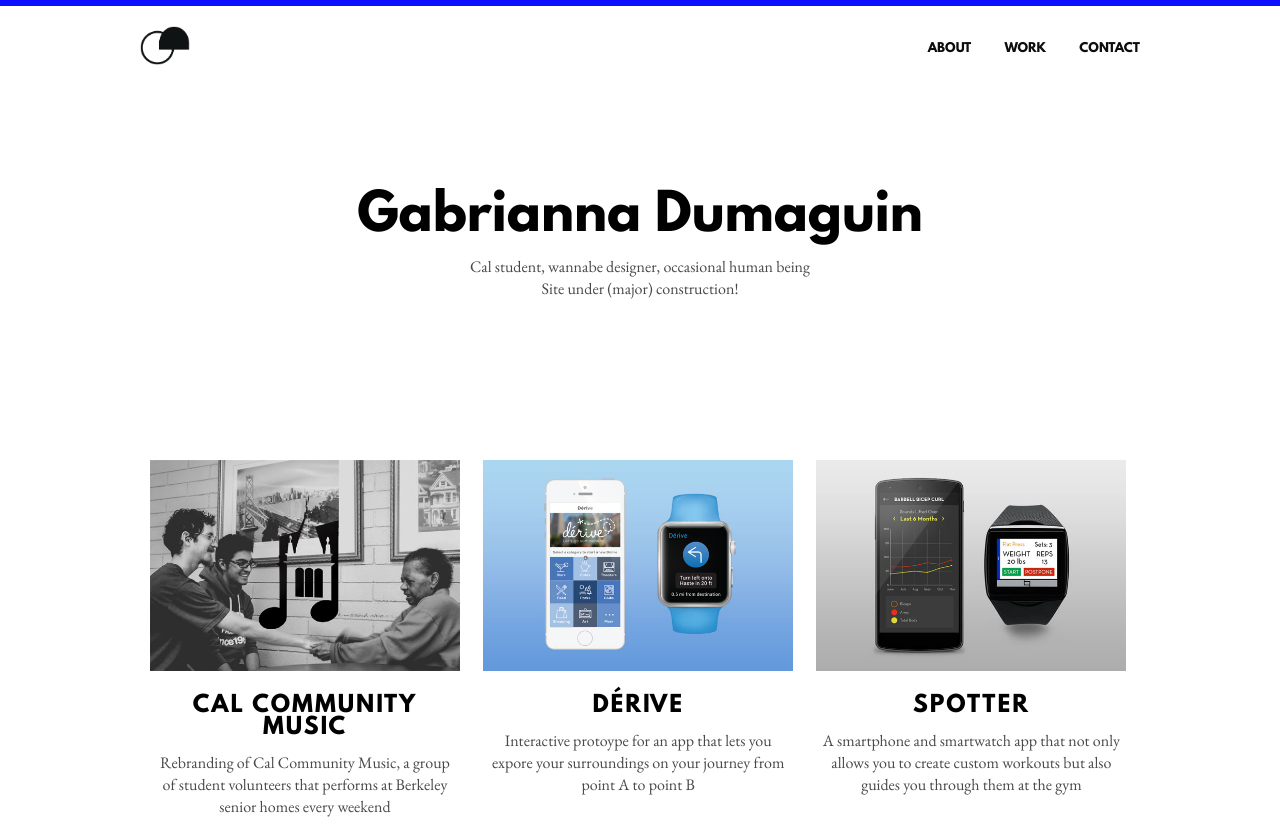
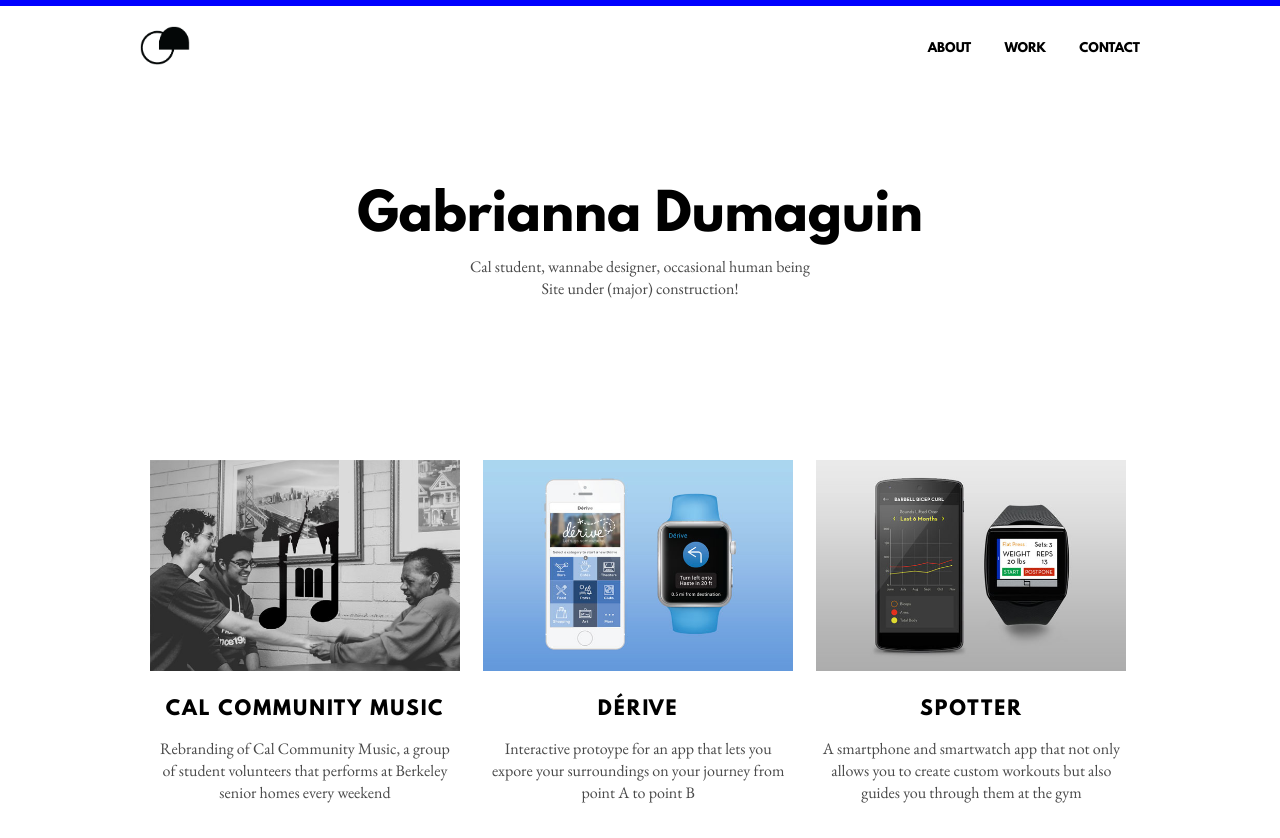
Before and after one commit to gabriannad/gabriannad.github.io, a plain HTML site: page index.html in a window 1280 px wide. Shown: the top 838 px of the page. Drawn offline with nearby package versions, Linux system fonts and the light colour scheme.

Commit message:
h2 size, removed nav bg

```diff
--- a/css/style.css
+++ b/css/style.css
@@ -25,8 +25,6 @@ nav {
 	left: 0;
 	height: 80px;
 	width: 100%;
-	opacity: .95;
-	background-color: #ffffff;
 	border-top: 6px solid #0000FF;
 	border-bottom: 0px solid #eeeeee;
 }
@@ -108,7 +106,8 @@ div.description {
 	text-transform: uppercase;
 	margin: 0;
 	font-family: 'league_spartanregular';
-	font-size: 22px;
+	font-size: 19px;
 	letter-spacing: 2px;
+	line-height: 30px;
 	color: #000000;
 }
```
